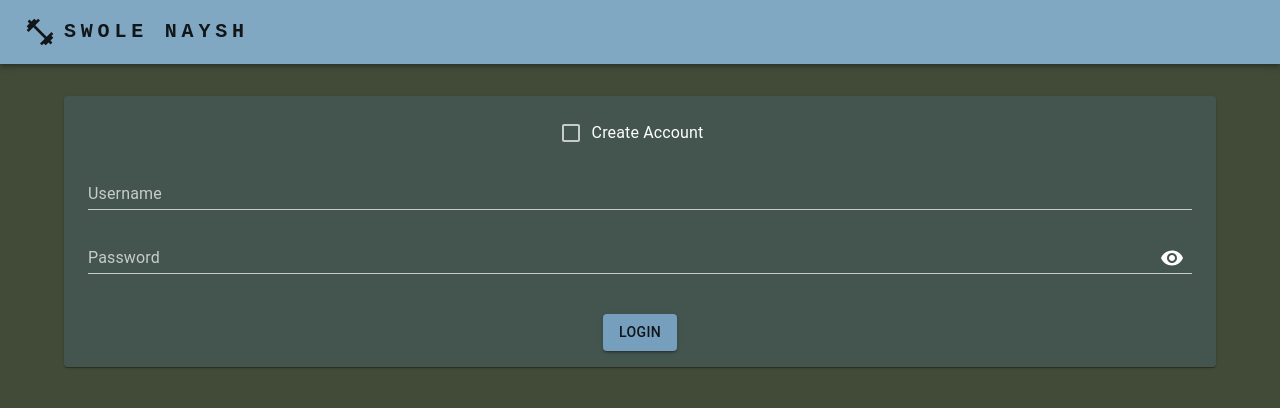
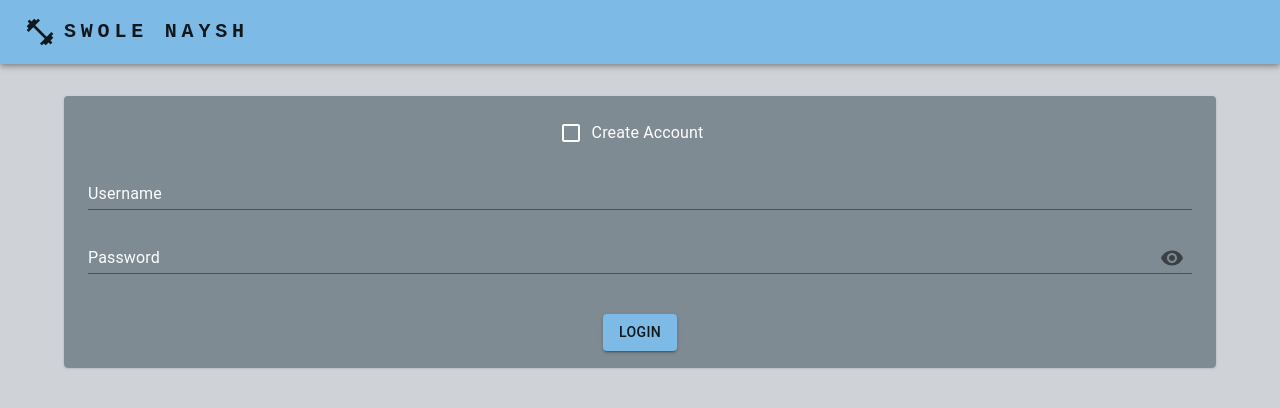
Before and after one commit to KyleBrooks242/workout-app, a React (Create React App) app in the folder workout-app/: page /dashboard in a window 1280 px wide. Shown: the top 408 px of the page. Built offline with nearby package versions, Linux system fonts and the light colour scheme.

Commit message:
Add a toggle for dark/light themes in menu bar.

```diff
--- a/workout-app/src/App.tsx
+++ b/workout-app/src/App.tsx
@@ -1,36 +1,50 @@
-import React from 'react';
+import React, {useEffect} from 'react';
 import './styling/App.scss';
+import { lightTheme, darkTheme} from "./styling/theme";
 import { LoginComponent } from "./components/LoginComponent";
 import { MenuComponent } from "./components/MenuComponent";
-
 import {BrowserRouter, Routes, Route, Navigate, useNavigate} from 'react-router-dom';
 import { DashboardPage } from './pages/DashboardPage';
 import { PreferencesComponent } from './components/PreferencesComponent';
 import { useToken } from "./utils/useToken";
 import {NewWorkoutPage} from "./pages/NewWorkoutPage";
 import {WorkoutHistoryPage} from "./pages/WorkoutHistoryPage";
+import {ThemeProvider} from "@mui/material";
+import { useTheme } from "./utils/useTheme";
 
 function App() {
 
     const { token, setToken, deleteToken } = useToken();
+    const { isDarkTheme, setTheme } = useTheme();
+
+
+    useEffect(() => {
+        console.log('Toggling Theme!');
+    }, [isDarkTheme])
 
     if (!token) {
         return (
-            <div className={"App"}>
+            <ThemeProvider theme={isDarkTheme ? darkTheme : lightTheme}>
+                <div className={`App ${isDarkTheme ? 'dark-theme' : 'light-theme'}`}>
                         <MenuComponent
                             isSignedIn={false}
-                        handleSignOut={deleteToken}/>
+                            handleSignOut={deleteToken}
+                            handleTheme={setTheme}
+                        />
                     <LoginComponent setToken={setToken}/>
                 </div>
+            </ThemeProvider>
         )
     }
 
     else {
         return (
-            <div className={"App"}>
+            <ThemeProvider theme={isDarkTheme ? darkTheme : lightTheme}>
+                <div className={`App ${isDarkTheme ? 'dark-theme' : 'light-theme'}`}>
                     <MenuComponent
                         isSignedIn={true}
                         handleSignOut={deleteToken}
+                        handleTheme={setTheme}
                     />
                     <BrowserRouter>
                         <Routes>
@@ -44,6 +58,8 @@ function App() {
                         </Routes>
                     </BrowserRouter>
                 </div>
+            </ThemeProvider>
+
         );
     }
 }
--- a/workout-app/src/components/MenuComponent.tsx
+++ b/workout-app/src/components/MenuComponent.tsx
@@ -7,6 +7,7 @@ import FitnessCenterIcon from '@mui/icons-material/FitnessCenter';
 interface Props {
     isSignedIn: boolean
     handleSignOut: any
+    handleTheme: any
 }
 
 function AdbIcon(props: { sx: { mr: number; display: { md: string; xs: string } } }) {
@@ -133,6 +134,7 @@ export const MenuComponent = (props: Props) => {
                             props.isSignedIn &&
                             <MenuDropdownComponent
                                 handleSignOut={props.handleSignOut}
+                                handleTheme={props.handleTheme}
                             />
 
                         }
--- a/workout-app/src/components/MenuDropdownComponent.tsx
+++ b/workout-app/src/components/MenuDropdownComponent.tsx
@@ -8,13 +8,19 @@ import IconButton from '@mui/material/IconButton';
 import Settings from '@mui/icons-material/Settings';
 import Logout from '@mui/icons-material/Logout';
 import AccountCircleIcon from '@mui/icons-material/AccountCircle';
+import {FormControlLabel, Switch} from "@mui/material";
+import {useTheme} from "../utils/useTheme";
+import {useState} from "react";
 
 interface Props {
     handleSignOut: any
+    handleTheme: any
 }
 
 export const MenuDropdownComponent = (props: Props) => {
     const [anchorEl, setAnchorEl] = React.useState<null | HTMLElement>(null);
+    const { isDarkTheme } = useTheme();
+    const [isDarkThemeChecked, setIsDarkThemeChecked] = useState(isDarkTheme);
     const open = Boolean(anchorEl);
     const handleClick = (event: React.MouseEvent<HTMLElement>) => {
         setAnchorEl(event.currentTarget);
@@ -22,6 +28,9 @@ export const MenuDropdownComponent = (props: Props) => {
     const handleClose = () => {
         setAnchorEl(null);
     };
+
+
+
     return (
         <React.Fragment>
             <IconButton
@@ -82,6 +91,20 @@ export const MenuDropdownComponent = (props: Props) => {
                     </ListItemIcon>
                     Settings
                 </MenuItem>
+                <MenuItem>
+                    <FormControlLabel
+                        control={
+                            <Switch
+                                checked={isDarkThemeChecked}
+                                onChange={(event) => {
+                                    setIsDarkThemeChecked(event.target.checked)
+                                    props.handleTheme(event.target.checked)}
+                            }
+                            />
+                        }
+                        label="Dark Mode"
+                    />
+                </MenuItem>
                 <MenuItem
                     onClick={props.handleSignOut}
                 >
--- a/workout-app/src/index.tsx
+++ b/workout-app/src/index.tsx
@@ -3,19 +3,13 @@ import ReactDOM from 'react-dom/client';
 import './styling/index.scss';
 import App from './App';
 import reportWebVitals from './reportWebVitals';
-import {ThemeProvider} from "@mui/material";
-import {darkTheme} from "./styling/theme";
-
-//TODO have some logic here to pull user preference for dark or light theme...
 
 const root = ReactDOM.createRoot(
   document.getElementById('root') as HTMLElement
 );
 root.render(
   <React.StrictMode>
-      <ThemeProvider theme={darkTheme}>
         <App />
-      </ThemeProvider>
   </React.StrictMode>
 );
 
--- a/workout-app/src/styling/App.scss
+++ b/workout-app/src/styling/App.scss
@@ -1,10 +1,16 @@
 .App {
   text-align: center;
-  //background-color: #303030;
-  background-color: #424B37;
   overflow: auto;
   background-size: cover;
   min-height: 100vh;
+
+  &.dark-theme {
+    background-color: #424B37;
+  }
+
+  &.light-theme {
+    background-color: #CFD3D7;
+  }
 }
 
 .menu-container {
@@ -67,6 +73,14 @@
     color: #0F0F0F;
   }
   .dashboard-card-text {
+    color: #0F0F0F;
+  }
+
+  .dashboard-card-icon-light {
+    font-size: 7rem;
+    color: #0F0F0F;
+  }
+  .dashboard-card-text-light {
     color: #0F0F0F;
   }
 
--- a/workout-app/src/styling/theme.ts
+++ b/workout-app/src/styling/theme.ts
@@ -1,50 +1,34 @@
 import {createTheme, ThemeOptions} from '@mui/material/styles'
 
-//TODO KEEP OIRGINAL DARK THEME
-// // const primaryMain = '#ffab40';
-// const primaryMain = '#DC965A';
-//
-// // const secondaryMain = '#7cb342';
-// const secondaryMain= '#BBB891';
-//
-// const backgroundPaper = '#424B37';
-//
-// const backgroundDefault = '#303030';
-//
-// const textPrimary = '#FEFEFE';
-// const textSecondary = '#0F0F0F';
+const primaryMainLight = '#7dbae5';
+// const primaryMainLight = '#004170';
 
-// const primaryMain = '#DBC545';
-const primaryMain = '#759FBC';
+const secondaryMainLight = '#759FBC';
 
-const secondaryMain = '#759FBC';
-// const secondaryMain= '#DBC545';
+const backgroundPaperLight = '#7F8B93';
+// const backgroundPaperLight = '#7dbae5'
 
-const backgroundPaper = '#3A4C47';
-// const backgroundPaper = '#E9E4DA'
+const backgroundDefaultLight = '#FEFEFE';
 
-const backgroundDefault = '#B4C086';
-// const backgroundDefault = '#E9E4DA';
+const textPrimaryLight = '#FEFEFE';
+const textSecondaryLight = '#FEFEFE';
 
-const textPrimary = '#FEFEFE';
-const textSecondary = '#0F0F0F';
-
-const darkThemeOptions: ThemeOptions = {
+const lightThemeOptions: ThemeOptions = {
     palette: {
-        mode: 'dark',
+        mode: 'light',
         primary: {
-            main: primaryMain,
+            main: primaryMainLight,
         },
         secondary: {
-            main: secondaryMain,
+            main: secondaryMainLight,
         },
         background: {
-            paper: backgroundPaper,
-            default: backgroundDefault,
+            paper: backgroundPaperLight,
+            default: backgroundDefaultLight,
         },
         text: {
-            primary: textPrimary,
-            // secondary: textSecondary,
+            primary: textPrimaryLight,
+            secondary: textSecondaryLight,
         },
     },
     //Use the following pattern to manually override components that do not conform to the theme
@@ -52,20 +36,55 @@ const darkThemeOptions: ThemeOptions = {
         MuiFormControlLabel : {
             styleOverrides: {
                 label: {
-                    color: textPrimary,
+                    color: textPrimaryLight,
                 },
             }
         },
-        // MuiCardHeader : {
-        //     styleOverrides: {
-        //         title: {
-        //             color: textSecondary
-        //         }
-        //     }
-        // }
-
     }
-
 };
 
+
+const primaryMainDark = '#DBC545';
+
+const secondaryMainDark = '#759FBC';
+
+const backgroundPaperDark = '#3A4C47';
+
+const backgroundDefaultDark = '#424B37';
+
+const textPrimaryDark = '#FEFEFE';
+const textSecondaryDark = '#0F0F0F';
+
+const darkThemeOptions: ThemeOptions = {
+    palette: {
+        mode: 'dark',
+        primary: {
+            main: primaryMainDark,
+        },
+        secondary: {
+            main: secondaryMainDark,
+        },
+        background: {
+            paper: backgroundPaperDark,
+            default: backgroundDefaultDark,
+        },
+        text: {
+            primary: textPrimaryDark,
+            // secondary: textSecondaryDark,
+        },
+    },
+    //Use the following pattern to manually override components that do not conform to the theme
+    components: {
+        MuiFormControlLabel : {
+            styleOverrides: {
+                label: {
+                    color: textPrimaryDark,
+                },
+            }
+        },
+    }
+};
+
+export const lightTheme = createTheme(lightThemeOptions);
+
 export const darkTheme = createTheme(darkThemeOptions);
--- /dev/null
+++ b/workout-app/src/utils/useTheme.ts
@@ -0,0 +1,29 @@
+import { useState } from 'react';
+
+const THEME_KEY = 'isDarkTheme';
+
+export const useTheme = () => {
+
+    const getTheme = () => {
+        const isDarkTheme = localStorage.getItem(THEME_KEY);
+        return isDarkTheme === 'true'
+    };
+
+    const [isDarkTheme, setIsDarkTheme] = useState<boolean>(getTheme());
+
+    const saveTheme = (isDarkTheme: boolean) => {
+        localStorage.setItem(THEME_KEY, isDarkTheme.toString());
+        setIsDarkTheme(isDarkTheme);
+    };
+
+    const deleteTheme = () => {
+        localStorage.removeItem(THEME_KEY);
+        setIsDarkTheme(getTheme());
+    }
+
+    return {
+        setTheme : saveTheme,
+        isDarkTheme,
+        deleteTheme
+    }
+}
--- a/workout-app/src/utils/useToken.ts
+++ b/workout-app/src/utils/useToken.ts
@@ -22,6 +22,6 @@ export const useToken = () => {
     return {
         setToken: saveToken,
         token,
-        deleteToken: deleteToken
+        deleteToken
     }
 }
```
Lines whose indentation alone changed are shown as unchanged.
